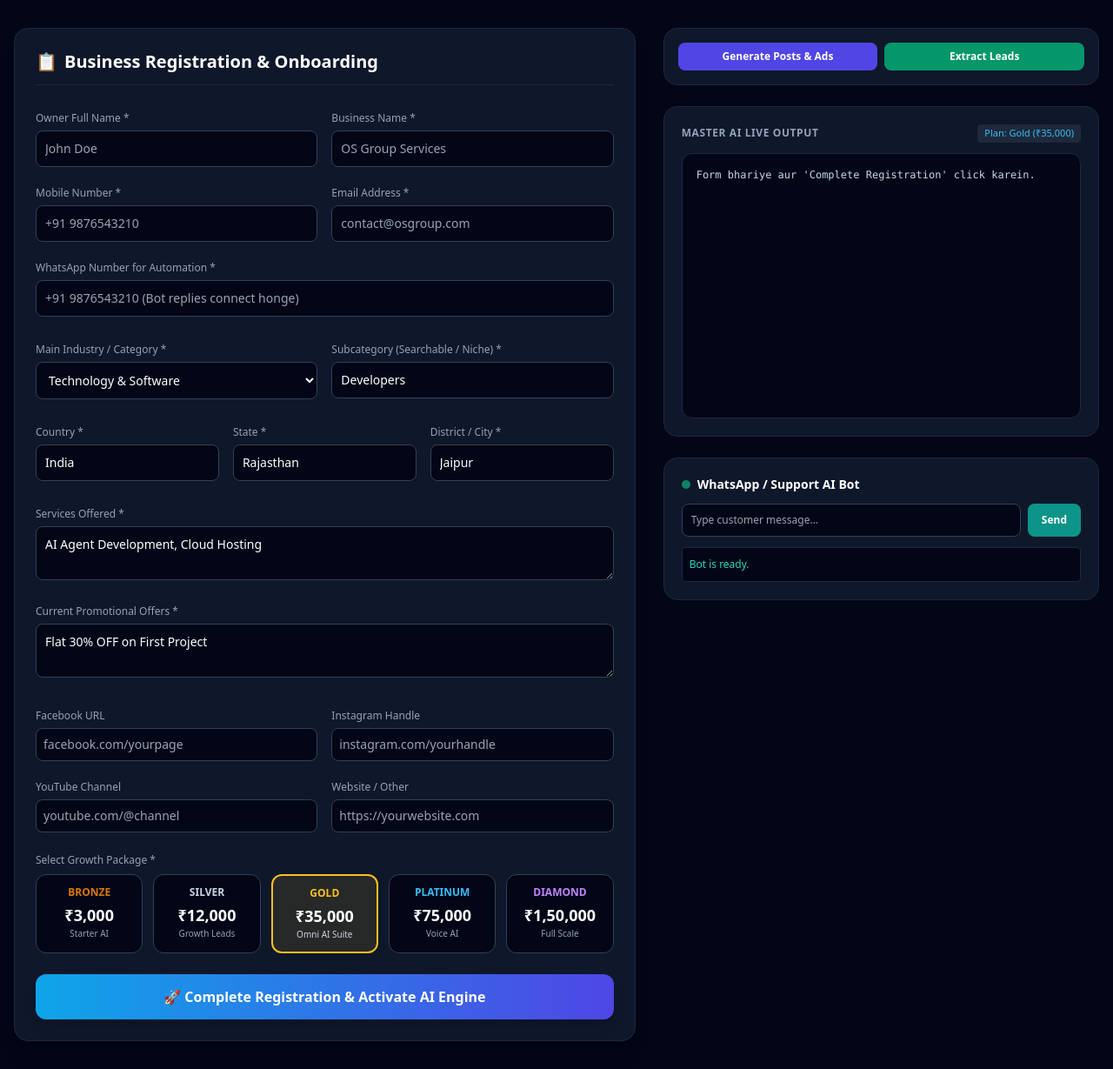
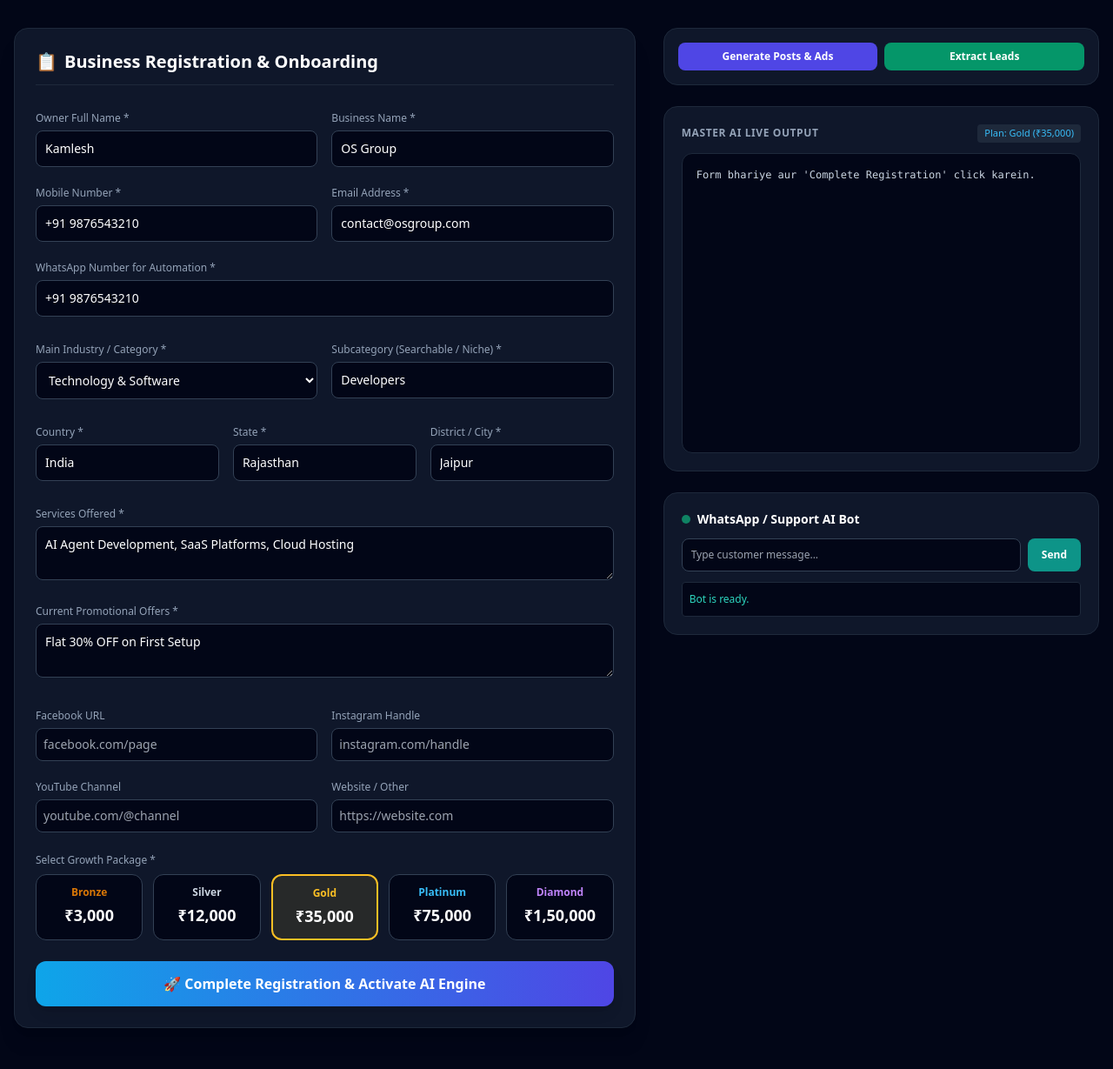
Before and after one commit to omsundaram/business-AI, a FastAPI app: page / in a window 1280 px wide. Shown: the part 113-1342 px from the top of the page at 87% size. After the commit the page ends 1295 px from the top, so only its background shows below. Run offline with FastAPI, Linux system fonts and the light colour scheme; some libraries are stand-ins or nearby versions.

Commit message:
Update dashboard.html
new

```diff
--- a/templates/dashboard.html
+++ b/templates/dashboard.html
@@ -2,13 +2,12 @@
 <html lang="en">
 <head>
   <meta charset="UTF-8">
-  <title>Universal Business AI - Registration & Console</title>
+  <title>Universal Business AI - SaaS Platform</title>
   <script src="https://cdn.tailwindcss.com"></script>
 </head>
 <body class="bg-slate-950 text-slate-100 min-h-screen">
   <div class="max-w-7xl mx-auto py-8 px-4">
 
-    <!-- Header -->
     <header class="border-b border-slate-800 pb-6 mb-8 flex flex-col md:flex-row justify-between items-start md:items-center gap-4">
       <div>
         <h1 class="text-3xl font-extrabold text-sky-400 tracking-tight">UNIVERSAL BUSINESS AI</h1>
@@ -21,58 +20,55 @@
 
     <div class="grid grid-cols-1 lg:grid-cols-12 gap-8">
 
-      <!-- FORM (Left 7 Cols) -->
+      <!-- FORM -->
       <div class="lg:col-span-7 bg-slate-900 border border-slate-800 p-6 rounded-2xl shadow-xl space-y-6">
         <h2 class="text-xl font-bold text-white border-b border-slate-800 pb-3 flex items-center gap-2">
           <span>📋</span> Business Registration & Onboarding
         </h2>
 
-        <!-- Basic Contact -->
         <div class="grid grid-cols-1 md:grid-cols-2 gap-4">
           <div>
             <label class="text-xs font-medium text-slate-400">Owner Full Name *</label>
-            <input id="owner_name" placeholder="John Doe" class="w-full mt-1 bg-slate-950 border border-slate-700 rounded-lg p-2.5 text-sm text-white focus:border-sky-500 focus:outline-none">
+            <input id="owner_name" placeholder="Kamlesh" value="Kamlesh" class="w-full mt-1 bg-slate-950 border border-slate-700 rounded-lg p-2.5 text-sm text-white focus:border-sky-500 focus:outline-none">
           </div>
           <div>
             <label class="text-xs font-medium text-slate-400">Business Name *</label>
-            <input id="business_name" placeholder="OS Group Services" class="w-full mt-1 bg-slate-950 border border-slate-700 rounded-lg p-2.5 text-sm text-white focus:border-sky-500 focus:outline-none">
+            <input id="business_name" placeholder="OS Group" value="OS Group" class="w-full mt-1 bg-slate-950 border border-slate-700 rounded-lg p-2.5 text-sm text-white focus:border-sky-500 focus:outline-none">
           </div>
           <div>
             <label class="text-xs font-medium text-slate-400">Mobile Number *</label>
-            <input id="mobile" placeholder="+91 9876543210" class="w-full mt-1 bg-slate-950 border border-slate-700 rounded-lg p-2.5 text-sm text-white focus:border-sky-500 focus:outline-none">
+            <input id="mobile" placeholder="+91 9876543210" value="+91 9876543210" class="w-full mt-1 bg-slate-950 border border-slate-700 rounded-lg p-2.5 text-sm text-white focus:border-sky-500 focus:outline-none">
           </div>
           <div>
             <label class="text-xs font-medium text-slate-400">Email Address *</label>
-            <input id="email" type="email" placeholder="contact@osgroup.com" class="w-full mt-1 bg-slate-950 border border-slate-700 rounded-lg p-2.5 text-sm text-white focus:border-sky-500 focus:outline-none">
+            <input id="email" type="email" placeholder="contact@osgroup.com" value="contact@osgroup.com" class="w-full mt-1 bg-slate-950 border border-slate-700 rounded-lg p-2.5 text-sm text-white focus:border-sky-500 focus:outline-none">
           </div>
           <div class="md:col-span-2">
             <label class="text-xs font-medium text-slate-400">WhatsApp Number for Automation *</label>
-            <input id="whatsapp" placeholder="+91 9876543210 (Bot replies connect honge)" class="w-full mt-1 bg-slate-950 border border-slate-700 rounded-lg p-2.5 text-sm text-white focus:border-sky-500 focus:outline-none">
+            <input id="whatsapp" placeholder="+91 9876543210" value="+91 9876543210" class="w-full mt-1 bg-slate-950 border border-slate-700 rounded-lg p-2.5 text-sm text-white focus:border-sky-500 focus:outline-none">
           </div>
         </div>
 
-        <!-- Category & Subcategory -->
         <div class="grid grid-cols-1 md:grid-cols-2 gap-4">
           <div>
             <label class="text-xs font-medium text-slate-400">Main Industry / Category *</label>
             <select id="main_category" class="w-full mt-1 bg-slate-950 border border-slate-700 rounded-lg p-2.5 text-sm text-white">
+              <option value="Technology & Software" selected>Technology & Software</option>
               <option value="Healthcare & Medical">Healthcare & Medical</option>
               <option value="Real Estate & Infrastructure">Real Estate & Infrastructure</option>
               <option value="Fitness & Wellness">Fitness & Wellness</option>
               <option value="Education & Coaching">Education & Coaching</option>
               <option value="Food & Hospitality">Food & Hospitality</option>
               <option value="Retail & E-commerce">Retail & E-commerce</option>
-              <option value="Technology & Software" selected>Technology & Software</option>
               <option value="Financial & Legal Services">Financial & Legal Services</option>
             </select>
           </div>
           <div>
             <label class="text-xs font-medium text-slate-400">Subcategory (Searchable / Niche) *</label>
-            <input id="subcategory" placeholder="e.g. Web Development, Gym, Clinic..." value="Developers" class="w-full mt-1 bg-slate-950 border border-slate-700 rounded-lg p-2.5 text-sm text-white focus:border-sky-500 focus:outline-none">
+            <input id="subcategory" placeholder="Developers, Gym, Clinic..." value="Developers" class="w-full mt-1 bg-slate-950 border border-slate-700 rounded-lg p-2.5 text-sm text-white focus:border-sky-500 focus:outline-none">
           </div>
         </div>
 
-        <!-- Location -->
         <div class="grid grid-cols-1 md:grid-cols-3 gap-4">
           <div>
             <label class="text-xs font-medium text-slate-400">Country *</label>
@@ -80,35 +76,33 @@
           </div>
           <div>
             <label class="text-xs font-medium text-slate-400">State *</label>
-            <input id="state" placeholder="Rajasthan" value="Rajasthan" class="w-full mt-1 bg-slate-950 border border-slate-700 rounded-lg p-2.5 text-sm text-white">
+            <input id="state" value="Rajasthan" class="w-full mt-1 bg-slate-950 border border-slate-700 rounded-lg p-2.5 text-sm text-white">
           </div>
           <div>
             <label class="text-xs font-medium text-slate-400">District / City *</label>
-            <input id="city" placeholder="Jaipur" value="Jaipur" class="w-full mt-1 bg-slate-950 border border-slate-700 rounded-lg p-2.5 text-sm text-white">
+            <input id="city" value="Jaipur" class="w-full mt-1 bg-slate-950 border border-slate-700 rounded-lg p-2.5 text-sm text-white">
           </div>
         </div>
 
-        <!-- Services & Offers -->
         <div class="space-y-4">
           <div>
             <label class="text-xs font-medium text-slate-400">Services Offered *</label>
-            <textarea id="services" rows="2" placeholder="Custom Software, Web Apps, Mobile Apps..." class="w-full mt-1 bg-slate-950 border border-slate-700 rounded-lg p-2.5 text-sm text-white focus:border-sky-500 focus:outline-none">AI Agent Development, Cloud Hosting</textarea>
+            <textarea id="services" rows="2" class="w-full mt-1 bg-slate-950 border border-slate-700 rounded-lg p-2.5 text-sm text-white focus:border-sky-500 focus:outline-none">AI Agent Development, SaaS Platforms, Cloud Hosting</textarea>
           </div>
           <div>
             <label class="text-xs font-medium text-slate-400">Current Promotional Offers *</label>
-            <textarea id="offers" rows="2" placeholder="Discounts or free demos..." class="w-full mt-1 bg-slate-950 border border-slate-700 rounded-lg p-2.5 text-sm text-white focus:border-sky-500 focus:outline-none">Flat 30% OFF on First Project</textarea>
+            <textarea id="offers" rows="2" class="w-full mt-1 bg-slate-950 border border-slate-700 rounded-lg p-2.5 text-sm text-white focus:border-sky-500 focus:outline-none">Flat 30% OFF on First Setup</textarea>
           </div>
         </div>
 
-        <!-- Social Media -->
         <div class="grid grid-cols-1 md:grid-cols-2 gap-4">
           <div>
             <label class="text-xs font-medium text-slate-400">Facebook URL</label>
-            <input id="fb_link" placeholder="facebook.com/yourpage" class="w-full mt-1 bg-slate-950 border border-slate-700 rounded-lg p-2 text-sm text-white">
+            <input id="fb_link" placeholder="facebook.com/page" class="w-full mt-1 bg-slate-950 border border-slate-700 rounded-lg p-2 text-sm text-white">
           </div>
           <div>
             <label class="text-xs font-medium text-slate-400">Instagram Handle</label>
-            <input id="insta_link" placeholder="instagram.com/yourhandle" class="w-full mt-1 bg-slate-950 border border-slate-700 rounded-lg p-2 text-sm text-white">
+            <input id="insta_link" placeholder="instagram.com/handle" class="w-full mt-1 bg-slate-950 border border-slate-700 rounded-lg p-2 text-sm text-white">
           </div>
           <div>
             <label class="text-xs font-medium text-slate-400">YouTube Channel</label>
@@ -116,38 +110,32 @@
           </div>
           <div>
             <label class="text-xs font-medium text-slate-400">Website / Other</label>
-            <input id="web_link" placeholder="https://yourwebsite.com" class="w-full mt-1 bg-slate-950 border border-slate-700 rounded-lg p-2 text-sm text-white">
+            <input id="web_link" placeholder="https://website.com" class="w-full mt-1 bg-slate-950 border border-slate-700 rounded-lg p-2 text-sm text-white">
           </div>
         </div>
 
-        <!-- 5-Tier Packages -->
         <div>
           <label class="text-xs font-medium text-slate-400 block mb-2">Select Growth Package *</label>
           <div class="grid grid-cols-2 sm:grid-cols-3 md:grid-cols-5 gap-3" id="packageList">
-            <div onclick="selectPackage('Bronze', 3000, this)" class="package-card cursor-pointer border border-slate-700 hover:border-sky-500 bg-slate-950 p-3 rounded-xl text-center transition">
-              <div class="text-xs text-amber-600 font-bold uppercase">Bronze</div>
-              <div class="text-lg font-black text-white mt-1">₹3,000</div>
-              <div class="text-[10px] text-slate-400">Starter AI</div>
+            <div onclick="selectPackage('Bronze', 3000, this)" class="package-card cursor-pointer border border-slate-700 bg-slate-950 p-3 rounded-xl text-center">
+              <div class="text-xs text-amber-600 font-bold">Bronze</div>
+              <div class="text-lg font-bold text-white mt-1">₹3,000</div>
             </div>
-            <div onclick="selectPackage('Silver', 12000, this)" class="package-card cursor-pointer border border-slate-700 hover:border-sky-500 bg-slate-950 p-3 rounded-xl text-center transition">
-              <div class="text-xs text-slate-300 font-bold uppercase">Silver</div>
-              <div class="text-lg font-black text-white mt-1">₹12,000</div>
-              <div class="text-[10px] text-slate-400">Growth Leads</div>
+            <div onclick="selectPackage('Silver', 12000, this)" class="package-card cursor-pointer border border-slate-700 bg-slate-950 p-3 rounded-xl text-center">
+              <div class="text-xs text-slate-300 font-bold">Silver</div>
+              <div class="text-lg font-bold text-white mt-1">₹12,000</div>
             </div>
-            <div onclick="selectPackage('Gold', 35000, this)" class="package-card cursor-pointer border-2 border-amber-400 bg-amber-400/10 p-3 rounded-xl text-center transition">
-              <div class="text-xs text-amber-400 font-bold uppercase">Gold</div>
-              <div class="text-lg font-black text-white mt-1">₹35,000</div>
-              <div class="text-[10px] text-slate-300">Omni AI Suite</div>
+            <div onclick="selectPackage('Gold', 35000, this)" class="package-card cursor-pointer border-2 border-amber-400 bg-amber-400/10 p-3 rounded-xl text-center">
+              <div class="text-xs text-amber-400 font-bold">Gold</div>
+              <div class="text-lg font-bold text-white mt-1">₹35,000</div>
             </div>
-            <div onclick="selectPackage('Platinum', 75000, this)" class="package-card cursor-pointer border border-slate-700 hover:border-sky-500 bg-slate-950 p-3 rounded-xl text-center transition">
-              <div class="text-xs text-sky-400 font-bold uppercase">Platinum</div>
-              <div class="text-lg font-black text-white mt-1">₹75,000</div>
-              <div class="text-[10px] text-slate-400">Voice AI</div>
+            <div onclick="selectPackage('Platinum', 75000, this)" class="package-card cursor-pointer border border-slate-700 bg-slate-950 p-3 rounded-xl text-center">
+              <div class="text-xs text-sky-400 font-bold">Platinum</div>
+              <div class="text-lg font-bold text-white mt-1">₹75,000</div>
             </div>
-            <div onclick="selectPackage('Diamond', 150000, this)" class="package-card cursor-pointer border border-slate-700 hover:border-sky-500 bg-slate-950 p-3 rounded-xl text-center transition">
-              <div class="text-xs text-purple-400 font-bold uppercase">Diamond</div>
-              <div class="text-lg font-black text-white mt-1">₹1,50,000</div>
-              <div class="text-[10px] text-slate-400">Full Scale</div>
+            <div onclick="selectPackage('Diamond', 150000, this)" class="package-card cursor-pointer border border-slate-700 bg-slate-950 p-3 rounded-xl text-center">
+              <div class="text-xs text-purple-400 font-bold">Diamond</div>
+              <div class="text-lg font-bold text-white mt-1">₹1,50,000</div>
             </div>
           </div>
           <input type="hidden" id="selected_pkg" value="Gold">
@@ -159,14 +147,14 @@
         </button>
       </div>
 
-      <!-- CONSOLE (Right 5 Cols) -->
+      <!-- CONSOLE -->
       <div class="lg:col-span-5 space-y-6">
         <div class="bg-slate-900 border border-slate-800 p-4 rounded-2xl flex flex-wrap gap-2">
           <button onclick="triggerContentGen()" class="flex-1 bg-indigo-600 hover:bg-indigo-500 text-white py-2 px-3 rounded-lg text-xs font-semibold">Generate Posts & Ads</button>
           <button onclick="triggerLeadGen()" class="flex-1 bg-emerald-600 hover:bg-emerald-500 text-white py-2 px-3 rounded-lg text-xs font-semibold">Extract Leads</button>
         </div>
 
-        <div class="bg-slate-900 border border-slate-800 p-5 rounded-2xl min-h-[380px] flex flex-col">
+        <div class="bg-slate-900 border border-slate-800 p-5 rounded-2xl min-h-[420px] flex flex-col">
           <div class="flex justify-between items-center mb-3">
             <h3 class="text-xs font-bold text-slate-400 uppercase tracking-wider">Master AI Live Output</h3>
             <span id="activePlanLabel" class="text-[11px] bg-slate-800 text-sky-400 px-2 py-0.5 rounded">Plan: Gold (₹35,000)</span>
@@ -175,11 +163,9 @@
         </div>
 
         <div class="bg-slate-900 border border-slate-800 p-5 rounded-2xl space-y-3">
-          <div class="flex items-center justify-between">
-            <h4 class="text-sm font-bold text-white flex items-center gap-2">
-              <span class="w-2.5 h-2.5 bg-emerald-500 rounded-full animate-pulse"></span> WhatsApp / Support AI Bot
-            </h4>
-          </div>
+          <h4 class="text-sm font-bold text-white flex items-center gap-2">
+            <span class="w-2.5 h-2.5 bg-emerald-500 rounded-full animate-pulse"></span> WhatsApp / Support AI Bot
+          </h4>
           <div class="flex gap-2">
             <input id="chatInput" placeholder="Type customer message..." class="flex-1 bg-slate-950 border border-slate-700 rounded-lg p-2.5 text-xs text-white">
             <button onclick="sendChatMessage()" class="bg-teal-600 hover:bg-teal-500 text-white px-4 py-2 rounded-lg text-xs font-bold">Send</button>
@@ -196,9 +182,9 @@
   <script>
     function selectPackage(name, price, element) {
       document.querySelectorAll('.package-card').forEach(c => {
-        c.className = "package-card cursor-pointer border border-slate-700 hover:border-sky-500 bg-slate-950 p-3 rounded-xl text-center transition";
+        c.className = "package-card cursor-pointer border border-slate-700 bg-slate-950 p-3 rounded-xl text-center";
       });
-      element.className = "package-card cursor-pointer border-2 border-amber-400 bg-amber-400/10 p-3 rounded-xl text-center transition";
+      element.className = "package-card cursor-pointer border-2 border-amber-400 bg-amber-400/10 p-3 rounded-xl text-center";
       document.getElementById('selected_pkg').value = name;
       document.getElementById('selected_price').value = price;
       document.getElementById('activePlanLabel').innerText = `Plan: ${name} (₹${price.toLocaleString()})`;
@@ -226,13 +212,8 @@
         package_price: parseInt(document.getElementById('selected_price').value) || 35000
       };
 
-      if (!payload.business_name || !payload.mobile) {
-        alert("Kripya Business Name aur Mobile number bharein!");
-        return;
-      }
-
       const consoleBox = document.getElementById('outputConsole');
-      consoleBox.innerText = "🚀 AI Engine activated!\nGenerating Custom Marketing Strategy Blueprint...";
+      consoleBox.innerText = "🚀 AI Engine contacting Google Gemini...\nGenerating Marketing Blueprint...";
 
       try {
         const res = await fetch('/api/register', {
@@ -240,37 +221,25 @@
           headers: {'Content-Type': 'application/json'},
           body: JSON.stringify(payload)
         });
-
         const data = await res.json();
 
-        if (!res.ok) {
-          consoleBox.innerText = "❌ Server Error: " + (data.message || JSON.stringify(data));
-          return;
-        }
-
-        let output = "";
-        if (data.data && data.data.brand) {
-          output = typeof data.data.brand === 'object' ? JSON.stringify(data.data.brand, null, 2) : data.data.brand;
-        } else {
-          output = JSON.stringify(data, null, 2);
-        }
-
-        consoleBox.innerText = "✅ REGISTRATION COMPLETE\n===========================\n" + output;
+        let output = (data.data && data.data.brand) ? data.data.brand : JSON.stringify(data, null, 2);
+        consoleBox.innerText = "✅ STRATEGY BLUEPRINT GENERATED:\n=================================\n\n" + output;
 
         const badge = document.getElementById('statusBadge');
         badge.innerText = `Active: ${payload.package_name} Plan`;
         badge.className = "bg-emerald-500/20 text-emerald-300 text-xs px-4 py-1.5 rounded-full border border-emerald-500/30 font-semibold";
       } catch (err) {
-        consoleBox.innerText = "Client Error: " + err.message;
+        consoleBox.innerText = "Connection Error: " + err.message;
       }
     }
 
     async function triggerContentGen() {
       const consoleBox = document.getElementById('outputConsole');
-      consoleBox.innerText = "Generating custom viral captions & hashtags...";
+      consoleBox.innerText = "Generating viral ad captions...";
       const res = await fetch('/api/generate-content', { method: 'POST' });
       const data = await res.json();
-      consoleBox.innerText = "🔥 SOCIAL AD CAMPAIGN READY:\n===========================\n\n" + data.content.caption;
+      consoleBox.innerText = "🔥 AD CAMPAIGN CONTENT:\n=========================\n\n" + (data.content?.caption || JSON.stringify(data));
     }
 
     async function triggerLeadGen() {
@@ -278,7 +247,7 @@
       consoleBox.innerText = "Extracting verified leads...";
       const res = await fetch('/api/find-leads', { method: 'POST' });
       const data = await res.json();
-      consoleBox.innerText = "🎯 VERIFIED PROSPECT LEADS:\n===========================\n" + (typeof data.leads === 'object' ? JSON.stringify(data.leads, null, 2) : data.leads);
+      consoleBox.innerText = "🎯 PROSPECT LEADS:\n====================\n\n" + (data.leads || JSON.stringify(data));
     }
 
     async function sendChatMessage() {
@@ -288,7 +257,7 @@
       formData.append('customer_query', q);
       const res = await fetch('/api/chat-reply', { method: 'POST', body: formData });
       const data = await res.json();
-      document.getElementById('chatResponse').innerText = "AI Bot: " + data.reply;
+      document.getElementById('chatResponse').innerText = "AI Bot: " + (data.reply || "");
     }
   </script>
 </body>
```
